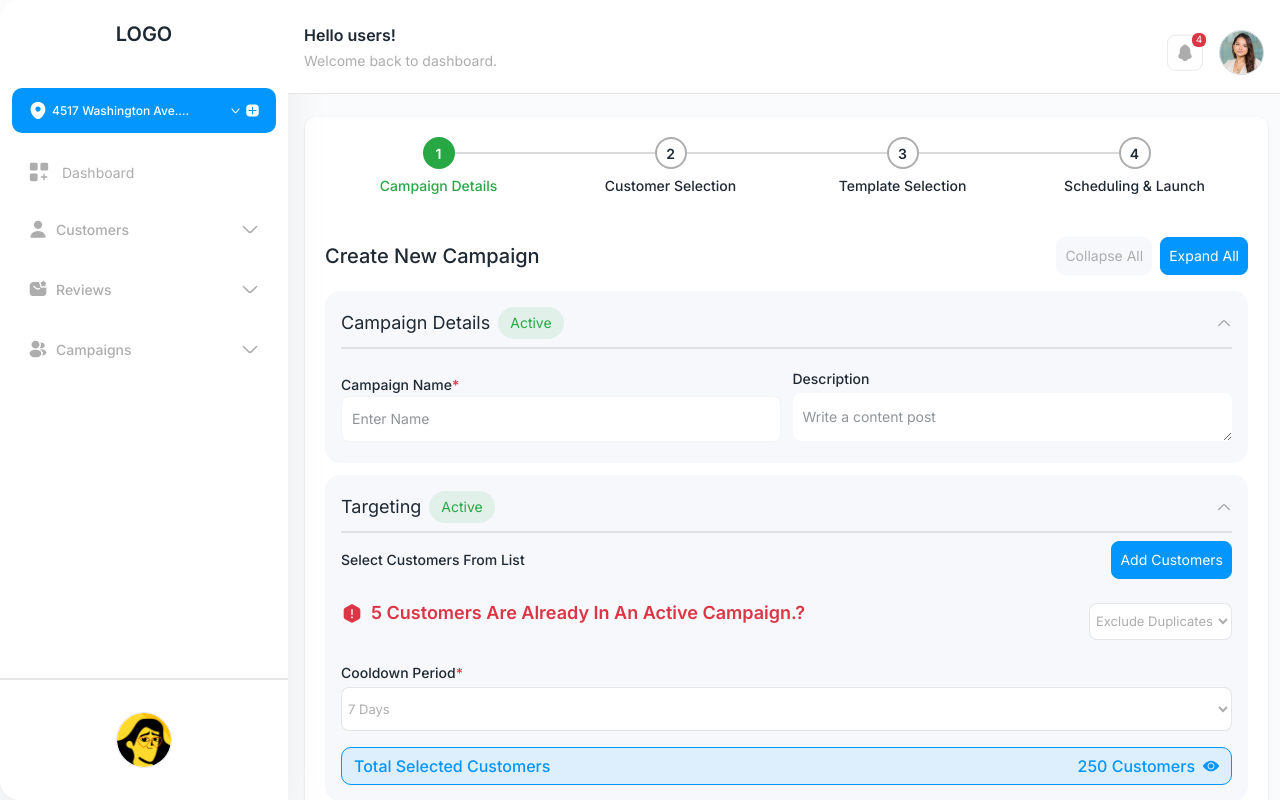
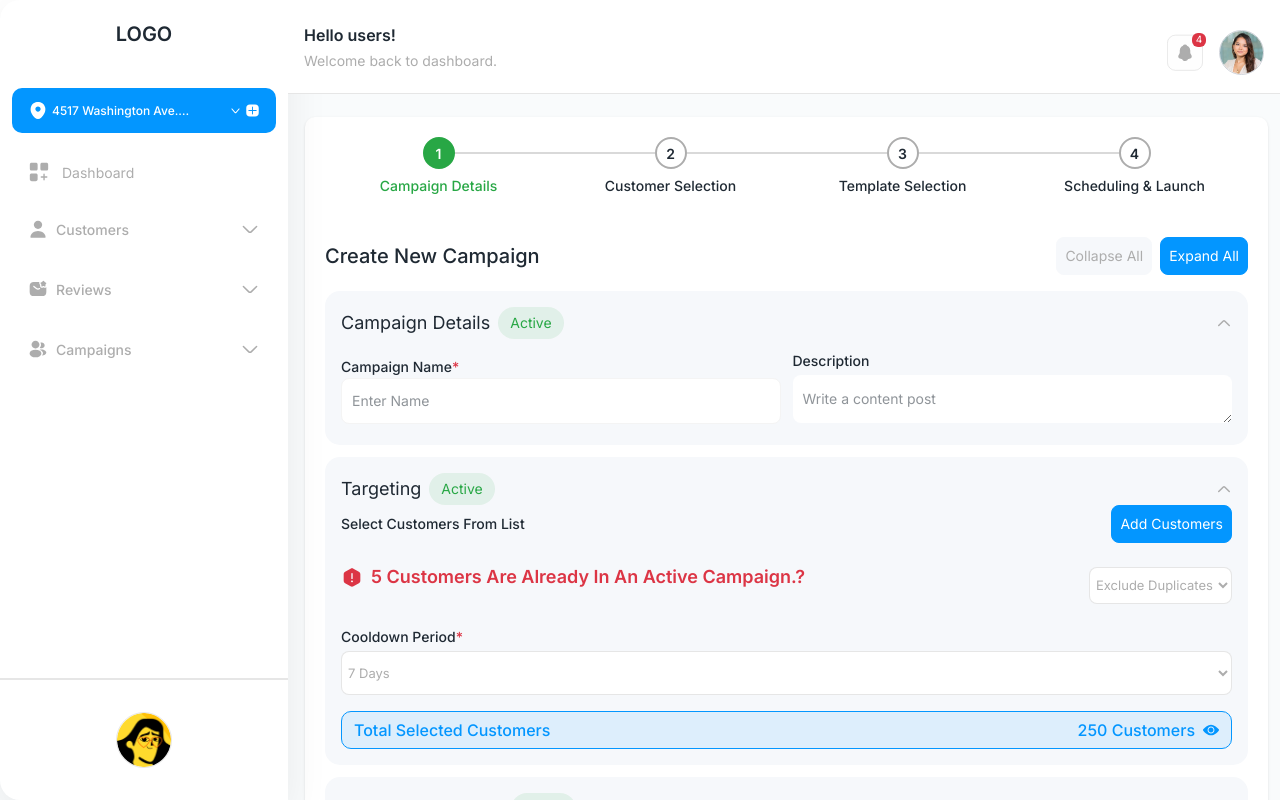
Before and after one commit to sumithub/rs-web-develop, a Next.js app: page /manage-campaigns/detail in a window 1280 px wide. Shown: the top 800 px of the page. Built offline with nearby package versions, Linux system fonts and the light colour scheme.

Commit message:
UI fixes

```diff
--- a/src/components/CampaignCard.js
+++ b/src/components/CampaignCard.js
@@ -1,14 +1,10 @@
 "use client"
 import Image from "next/image"
 import Status from "../components/Status"
-import { useState } from "react"
 
 export default function CampaignCard({ children, title, status }) {
-    const [open, setOpen] = useState(-1)
-
     return <main>
         <div className="bg-dark rounded-[15px] p-4 mb-3">
-
             <div className="flex items-center justify-between">
                 <div className="flex items-center gap-2">
                     <div className="text-secondary text-lg text-semibold">{title}</div>
@@ -16,8 +12,6 @@ export default function CampaignCard({ children, title, status }) {
                 </div>
                 <button className="cursor-pointer"><Image src="/images/arrow-up1.svg" alt="arrow" height={16} width={16} unoptimized={true} /></button>
             </div>
-            <hr className="border-b border-border-color my-2" />
-
             {children}
         </div>
     </main>
--- a/src/components/Models/users/SetupPassword.js
+++ b/src/components/Models/users/SetupPassword.js
@@ -3,12 +3,12 @@ import Model from '../Model'
 import Input from '../../form/Input'
 import SecondaryButton from '../../../components/common/SecondaryButton'
 
-function ChangePassword({ onClose, onSave }) {
+function ChangePassword({ onClose }) {
     return (
         <div>
             <Model onClose={onClose} title="Setup Password" modalClass="w-1/2!">
                 <div>
-                    <Input label="New Password" isRequired={true} placeholder="Enter new password" />
+                    <Input label="New Password" isRequired={true} placeholder="Enter new password" class_='mt-0!' />
                     <Input label="Confirm Password" isRequired={true} placeholder="Enter confirm password" />
                 </div>
 
```
